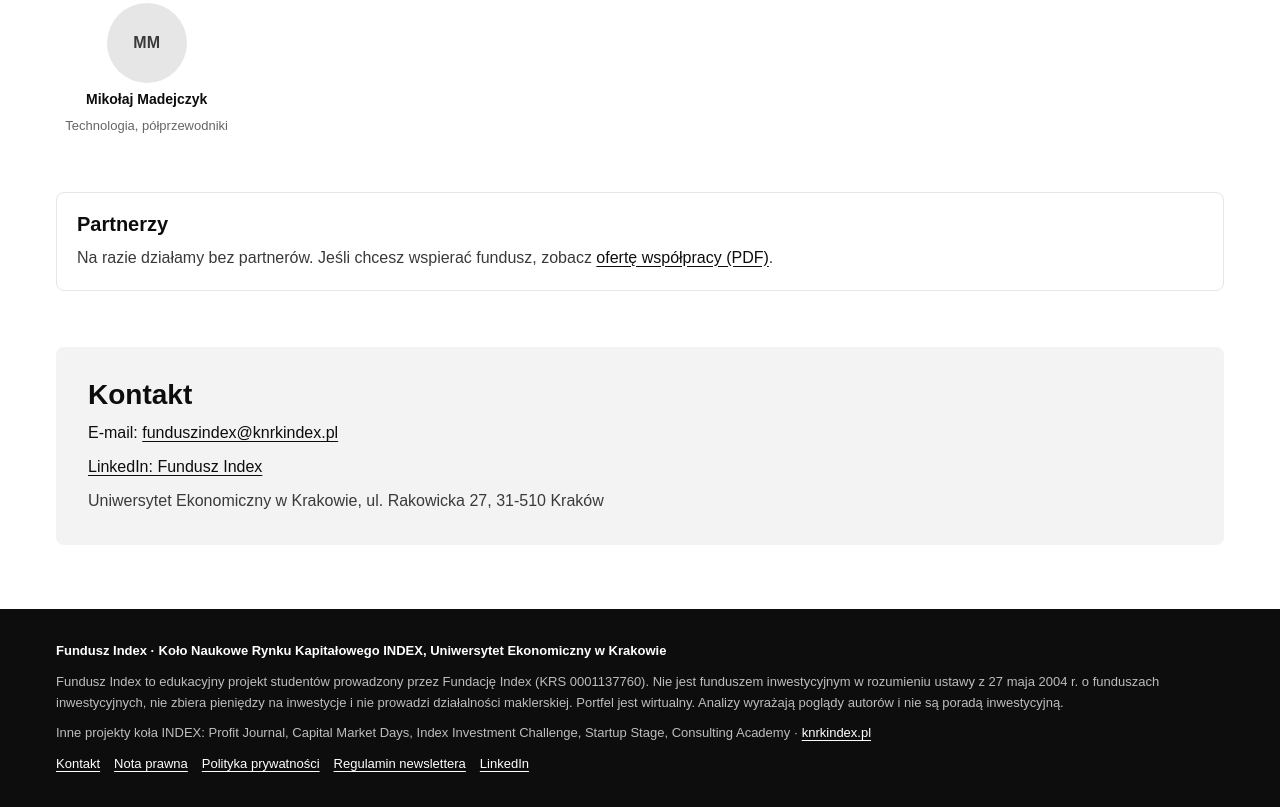
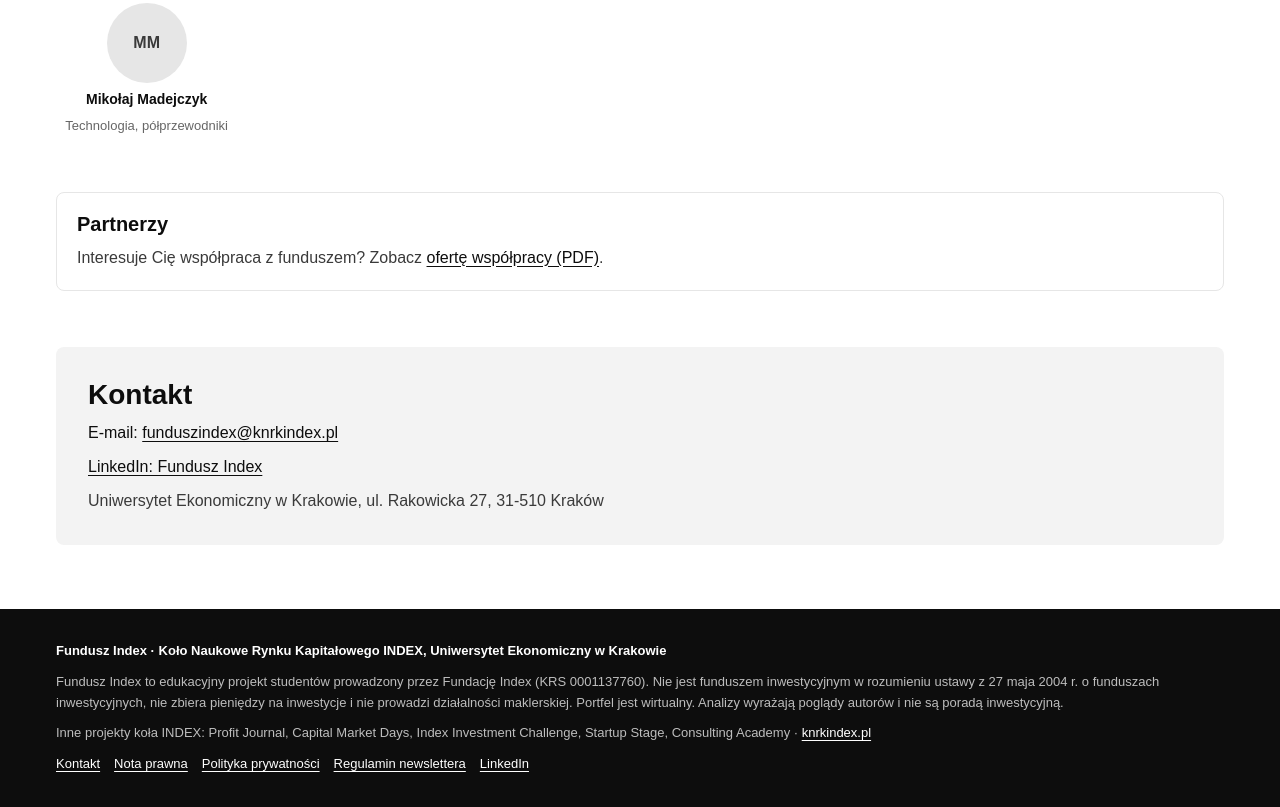
Before and after one commit to Fundusz-Index/fundusz-index-strona, a plain HTML site: page o-funduszu.html in a window 1280 px wide. Shown: the part 2327-3134 px from the top of the page. Drawn offline with Linux system fonts and the light colour scheme.

Commit message:
O funduszu: krótszy tekst w bloku Partnerzy
Co-Authored-By: Claude Fable 5.2 <noreply@anthropic.com>
Claude-Session: https://claude.ai/code/session_01GJk3onLjiow6J3TLgBbiHk

```diff
--- a/o-funduszu.html
+++ b/o-funduszu.html
@@ -108,7 +108,7 @@
 </section>
 
 <section class="card" aria-label="Partnerzy">
-<h2 style="font-size:20px">Partnerzy</h2><p style="color:var(--ink-2)">Na razie działamy bez partnerów. Jeśli chcesz wspierać fundusz, zobacz <a href="pliki/fundusz-index-oferta-wspolpracy.pdf">ofertę współpracy (PDF)</a>.</p>
+<h2 style="font-size:20px">Partnerzy</h2><p style="color:var(--ink-2)">Interesuje Cię współpraca z funduszem? Zobacz <a href="pliki/fundusz-index-oferta-wspolpracy.pdf">ofertę współpracy (PDF)</a>.</p>
 </section>
 
 <section id="kontakt" class="card" aria-label="Kontakt" style="background:var(--surface);border:0;padding:32px">
```
